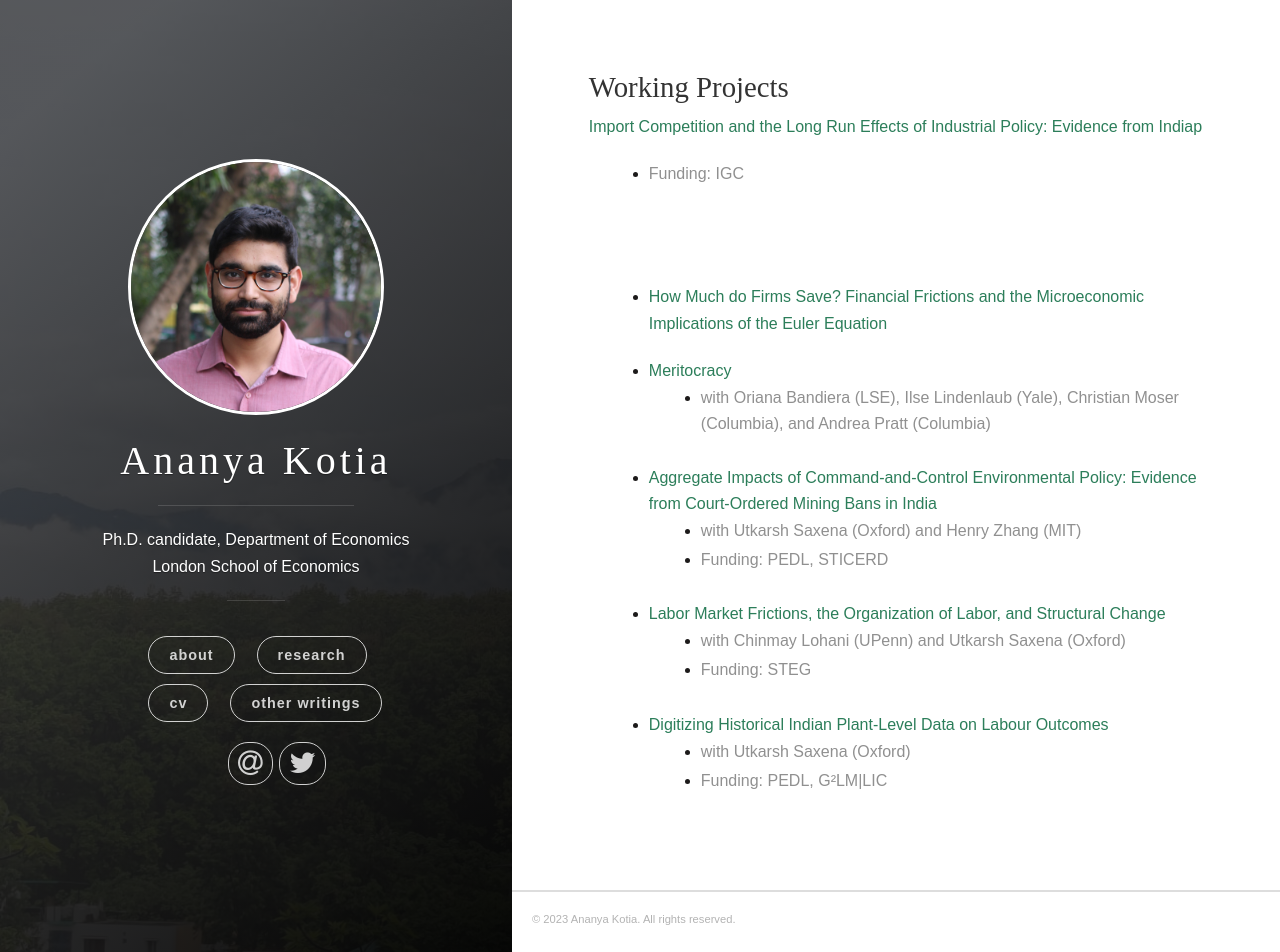
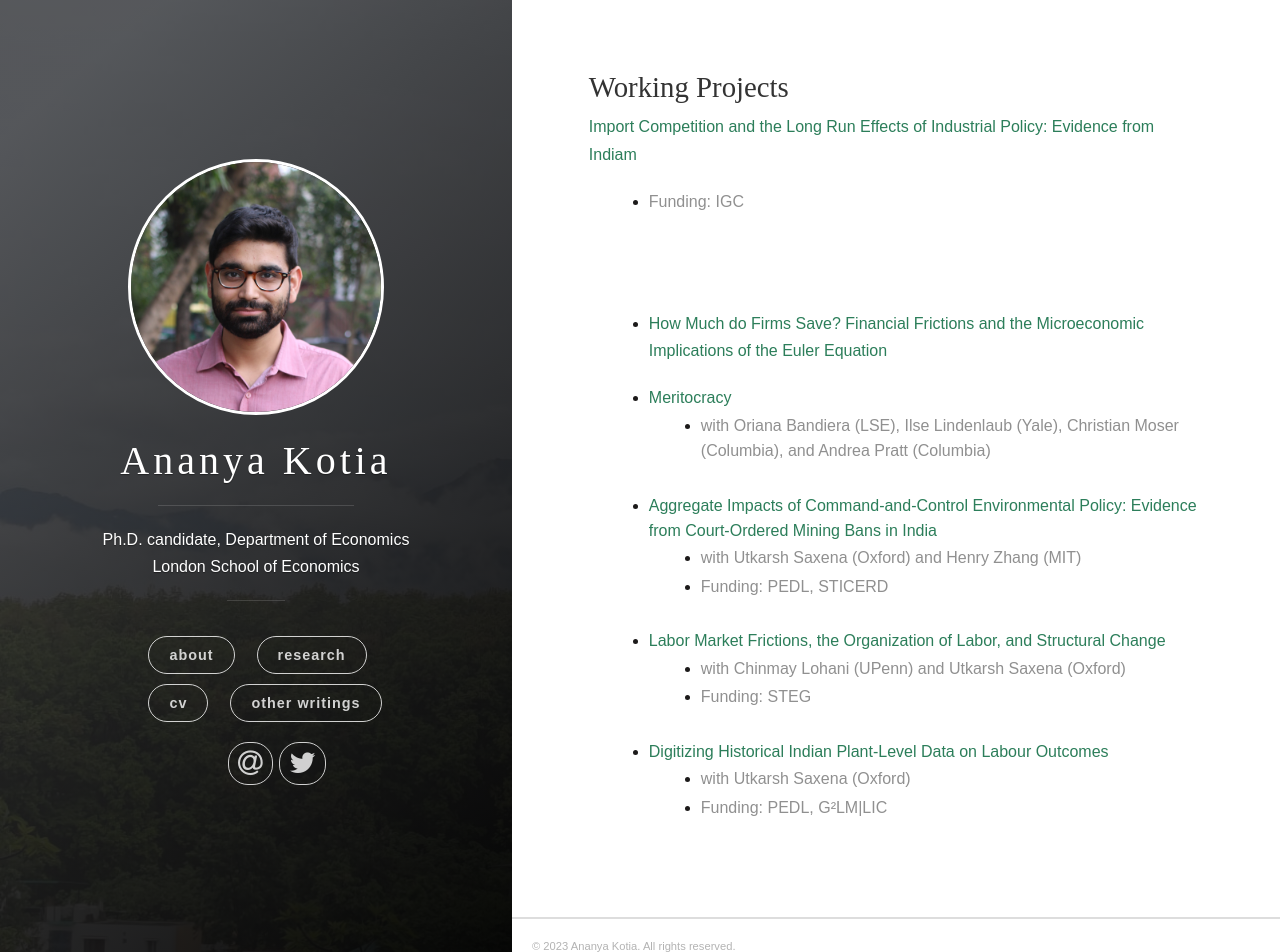
Before and after one commit to ananyakotia/ananyakotia.github.io, a Jekyll site: the page built from _posts/2018-06-13-research.markdown, in a window 1280 px wide and 952 px high. Built offline with Jekyll 4.4.1, drawn with Linux system fonts in a browser that asks for light colours; nearby versions of some CDN libraries; some web fonts are replaced; a style sheet for code colours, icons or effects is not loaded.

Commit message:
Update 2018-06-13-research.markdown

```diff
--- a/_posts/2018-06-13-research.markdown
+++ b/_posts/2018-06-13-research.markdown
@@ -9,6 +9,7 @@ tags: [jekyll]
     ul, ol {
         padding-left: 20px; /* Adjust this value to your desired spacing */
         margin-top: 0; /* Remove any top margin */
+        margin-top: 0; /* Remove any top margin */
     }
     li {
         margin-bottom: 5px; /* Adjust this value to control spacing between list items */
@@ -18,7 +19,7 @@ tags: [jekyll]
 
 ### Working Projects
 
-<a href= "" style="color:#2c7e5a;font-weight: 500;">Import Competition and the Long Run Effects of Industrial Policy: Evidence from Indiap</a>
+<a href= "" style="color:#2c7e5a;font-weight: 500;">Import Competition and the Long Run Effects of Industrial Policy: Evidence from Indiam</a>
 <ul>
   <li><a style="color:#909090;font-weight: 100;"> Funding: IGC </a> </li>
 </ul>
```
